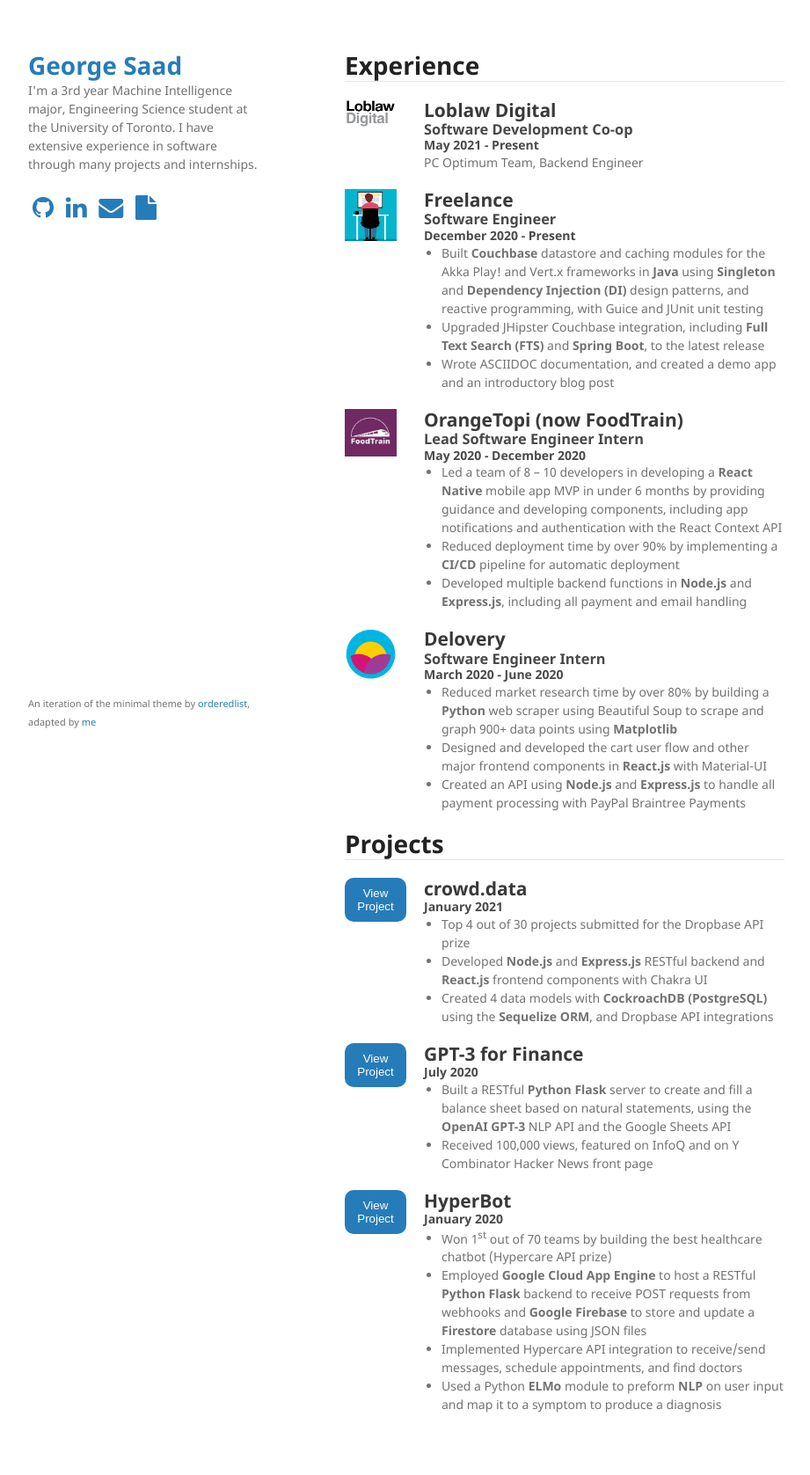
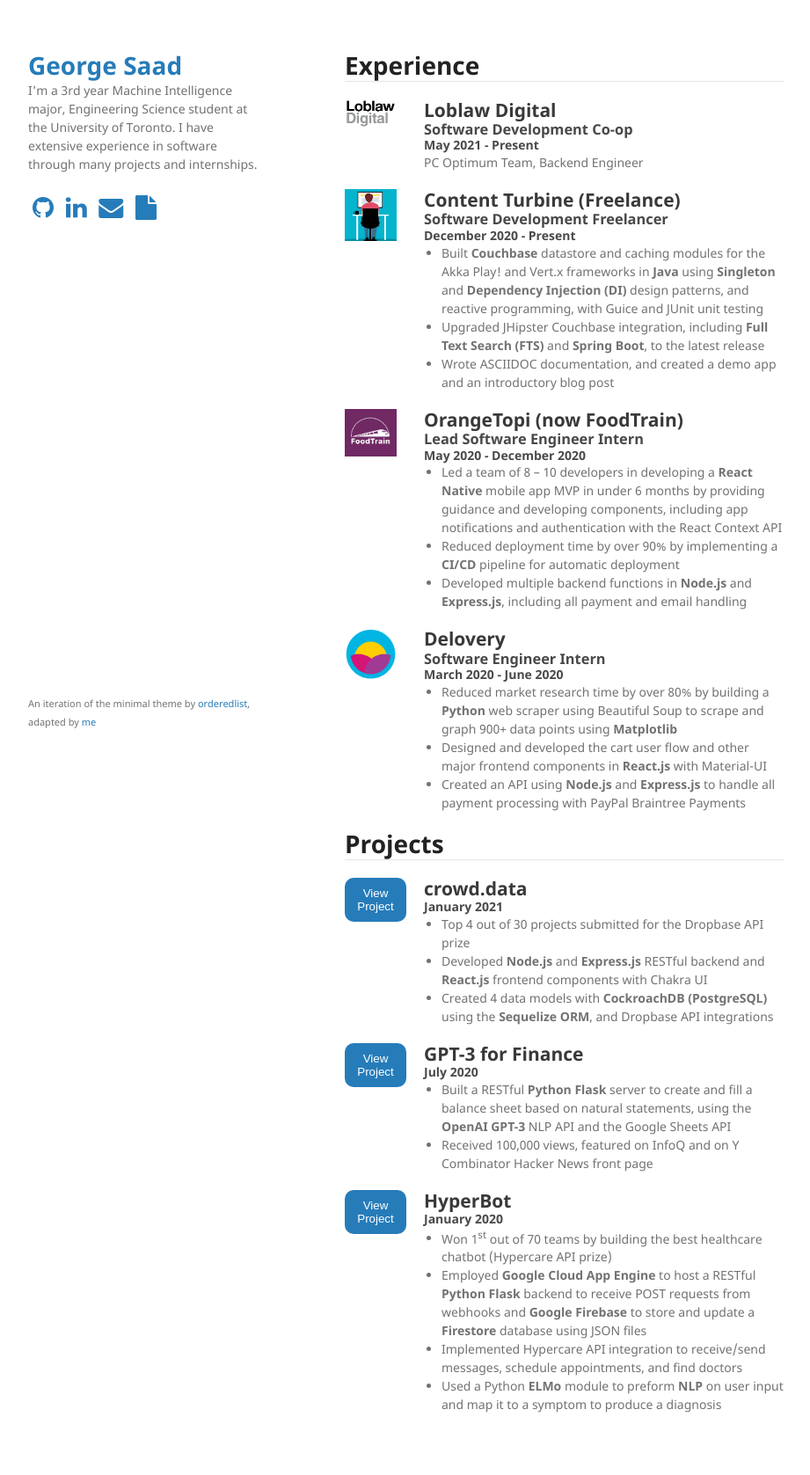
Before and after one commit to rupink/rupink.github.io, a Jekyll site: the page built from index.md, in a window 1280 px wide. Shown: the whole page at 88% size, without its empty margins (178-1099 px from the left). Built offline with Jekyll 4.4.1, drawn with Linux system fonts in a browser that asks for light colours; our own code applies the rules of GitHub Pages for plain Markdown files.

Commit message:
update freelance exp

```diff
--- a/index.md
+++ b/index.md
@@ -25,8 +25,8 @@
     class="thumbnail"/>
   </div>
   <div class="columnr">
-    <h2>Freelance</h2>
-    <h3>Software Engineer</h3>
+    <h2>Content Turbine (Freelance)</h2>
+    <h3>Software Development Freelancer</h3>
     <h4>December 2020 - Present</h4>
     <ul>
       <li>Built <b>Couchbase</b> datastore and caching modules for the Akka Play! and Vert.x frameworks in <b>Java</b> using <b>Singleton</b> and <b>Dependency Injection (DI)</b> design patterns, and reactive programming, with Guice and JUnit unit testing </li>
```
